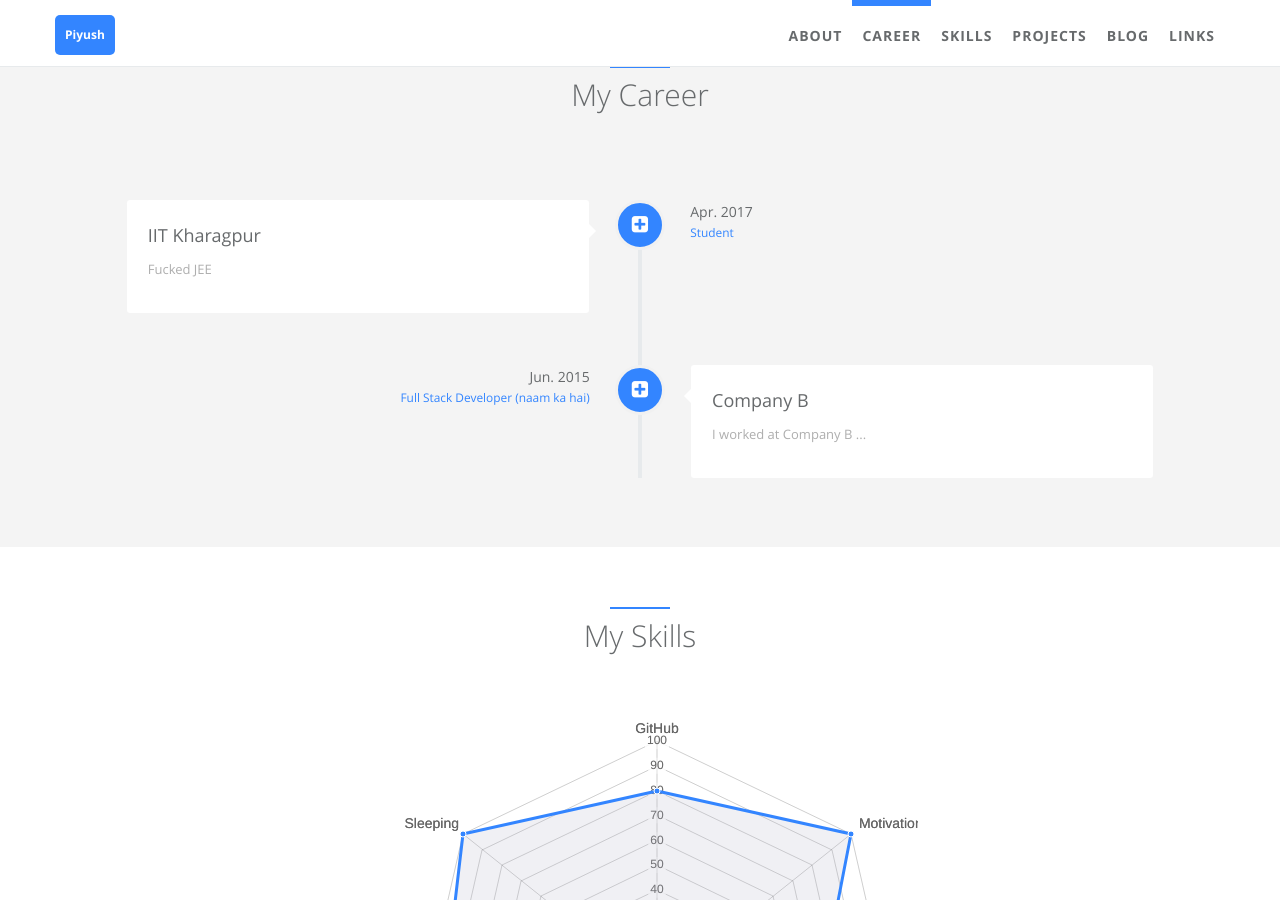
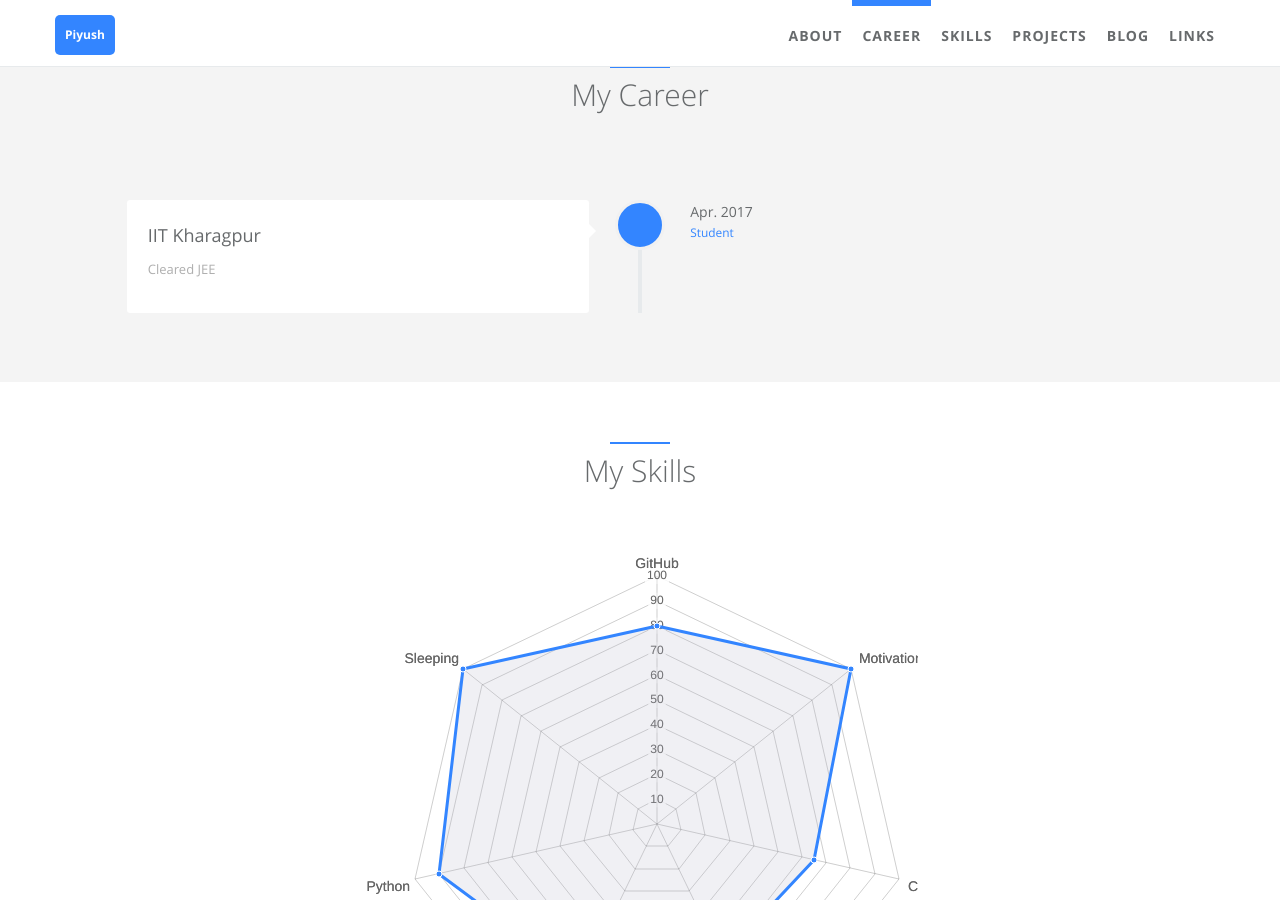
Before and after one commit to piyush27ranjan/piyush27ranjan.github.io, a Jekyll site: the page built from index.html, in a window 1280 px wide and 900 px high, scrolled down 876 px. Built offline with Jekyll 4.4.1, drawn with Linux system fonts in a browser that asks for light colours.

Commit message:
updated carrer

```diff
--- a/_data/index/careers.yml
+++ b/_data/index/careers.yml
@@ -4,7 +4,7 @@
     detail: IIT Kharagpur
     i18n: company_a
   desc:
-    detail: Fucked JEE
+    detail: Cleared JEE
     i18n: company_a_desc
   date:
     detail: Apr. 2017
@@ -12,18 +12,4 @@
   job:
     detail: Student
     i18n: company_a_job
-  icon: fa-plus-square
-
-- name:
-    detail: Company B
-    i18n: company_b
-  desc:
-    detail: I worked at Company B ...
-    i18n: company_b_desc
-  date:
-    detail: Jun. 2015
-    i18n: company_b_date
-  job:
-    detail: Full Stack Developer (naam ka hai)
-    i18n: company_b_job
-  icon: fa-plus-square
+  icon: /static/assets/img/landing/Music.png
```
Also changed, not shown: static/assets/img/landing/iitkgp.png (added).
